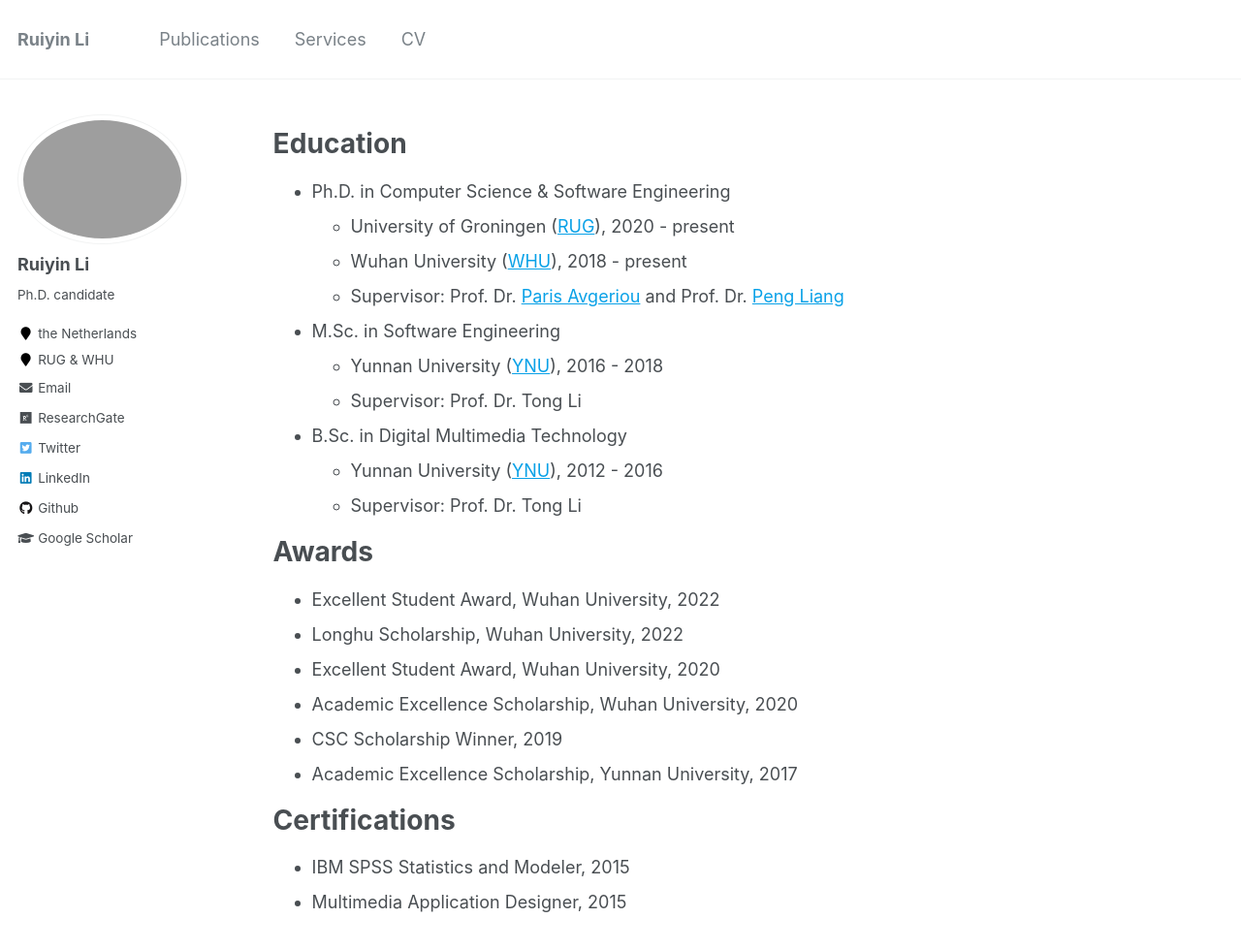
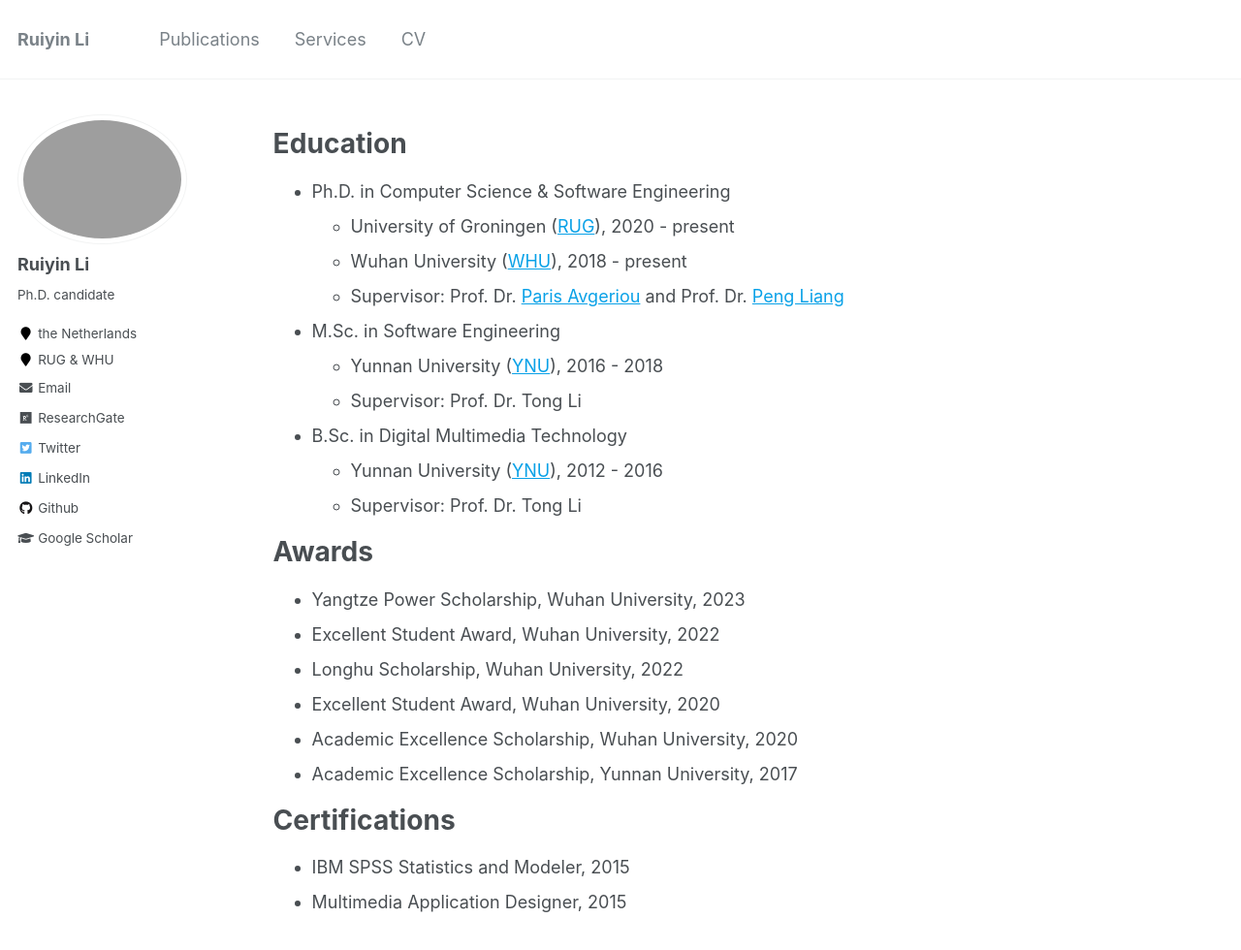
Before and after one commit to RuiyinL/RuiyinL.github.io, a Jekyll site: the page built from _pages/cv.md, in a window 1280 px wide and 1160 px high. Shown: the top 980 px of the window at 97% size. Built offline with Jekyll 4.4.1, drawn with Linux system fonts in a browser that asks for light colours.

Commit message:
Update cv.md

```diff
--- a/_pages/cv.md
+++ b/_pages/cv.md
@@ -27,11 +27,12 @@ Education
 
 Awards
 ======
+<!-- - Excellent Student Award, Wuhan University, 2023 -->
+- Yangtze Power Scholarship, Wuhan University, 2023
 - Excellent Student Award, Wuhan University, 2022
 - Longhu Scholarship, Wuhan University, 2022
 - Excellent Student Award, Wuhan University, 2020
 - Academic Excellence Scholarship, Wuhan University, 2020
-- CSC Scholarship Winner, 2019
 - Academic Excellence Scholarship, Yunnan University, 2017
 
 
```
